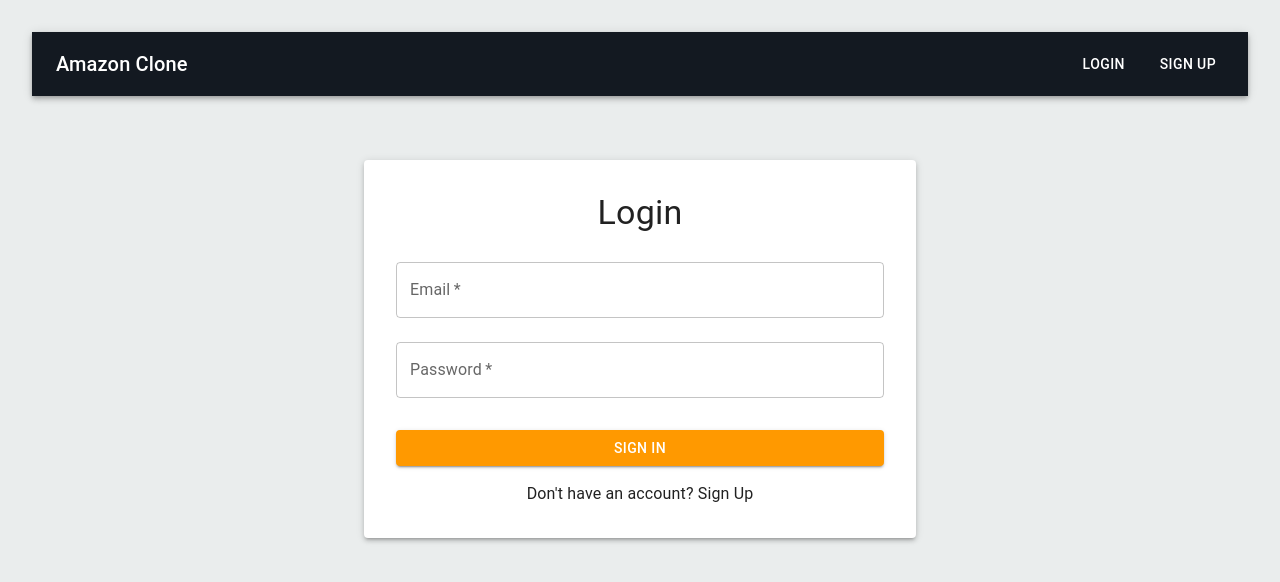
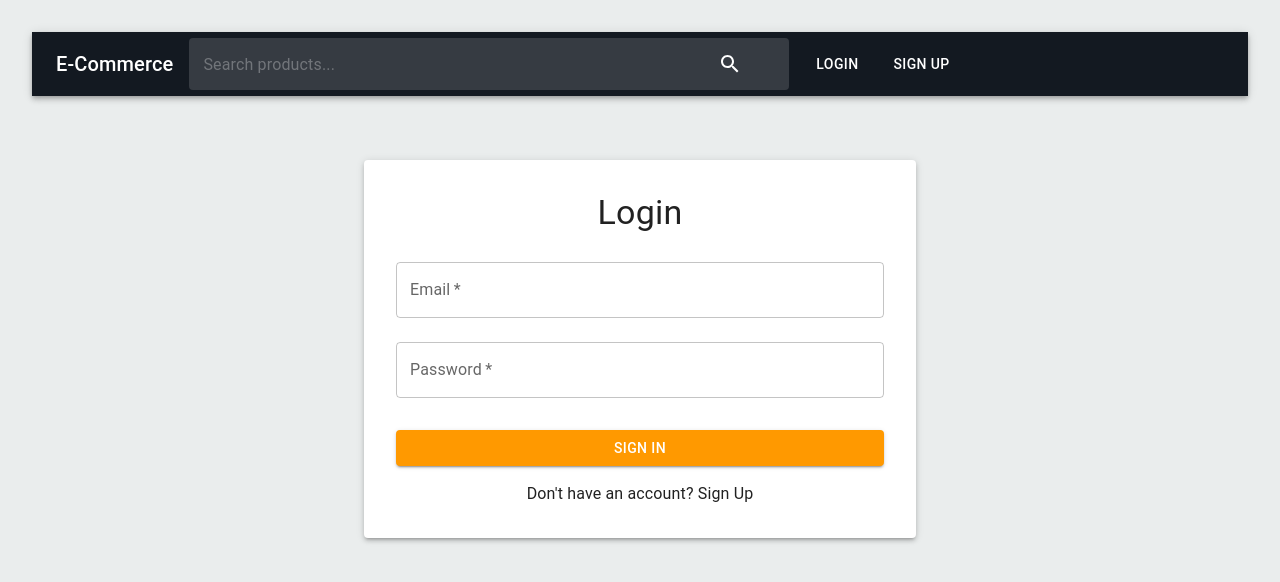
Before and after one commit to RobertJanksGit/e-commerce, a React (Vite) app: page /login in a window 1280 px wide. Shown: the top 582 px of the page. Built offline with nearby package versions, Linux system fonts and the light colour scheme; no server answers.

Commit message:
Add search functionality with autocomplete suggestions

```diff
--- a/src/components/Navbar.tsx
+++ b/src/components/Navbar.tsx
@@ -1,7 +1,10 @@
-import { Link } from "react-router-dom";
+import { useState, useEffect } from "react";
+import { Link, useNavigate } from "react-router-dom";
 import { useAuth } from "../context/AuthContext";
 import { useCart } from "../context/CartContext";
+import { getSearchSuggestions, Product } from "../services/api";
 import ShoppingCartIcon from "@mui/icons-material/ShoppingCart";
+import SearchIcon from "@mui/icons-material/Search";
 import {
   AppBar,
   Toolbar,
@@ -11,11 +14,50 @@ import {
   IconButton,
   CircularProgress,
   Box,
+  alpha,
+  Autocomplete,
+  TextField,
+  Paper,
 } from "@mui/material";
 
 const Navbar = () => {
   const { user, logout, loading } = useAuth();
   const { getItemCount } = useCart();
+  const navigate = useNavigate();
+  const [searchQuery, setSearchQuery] = useState("");
+  const [suggestions, setSuggestions] = useState<Product[]>([]);
+  const [loadingSuggestions, setLoadingSuggestions] = useState(false);
+
+  useEffect(() => {
+    const getSuggestions = async () => {
+      if (!searchQuery.trim()) {
+        setSuggestions([]);
+        return;
+      }
+
+      setLoadingSuggestions(true);
+      try {
+        const results = await getSearchSuggestions(searchQuery);
+        setSuggestions(results);
+      } catch (error) {
+        console.error("Error fetching suggestions:", error);
+      } finally {
+        setLoadingSuggestions(false);
+      }
+    };
+
+    const timeoutId = setTimeout(getSuggestions, 300);
+    return () => clearTimeout(timeoutId);
+  }, [searchQuery]);
+
+  const handleSearch = (product?: Product | null) => {
+    if (product) {
+      setSearchQuery(product.title);
+      navigate(`/?q=${encodeURIComponent(product.title)}`);
+    } else if (searchQuery.trim()) {
+      navigate(`/?q=${encodeURIComponent(searchQuery.trim())}`);
+    }
+  };
 
   const handleLogout = async () => {
     try {
@@ -37,14 +79,108 @@ const Navbar = () => {
 
   return (
     <AppBar position="static">
-      <Toolbar sx={{ justifyContent: "space-between" }}>
+      <Toolbar sx={{ gap: 2 }}>
         <Link to="/" style={{ textDecoration: "none", color: "white" }}>
-          <Typography variant="h6" component="div">
-            Amazon Clone
+          <Typography variant="h6" component="div" sx={{ flexShrink: 0 }}>
+            E-Commerce
           </Typography>
         </Link>
 
-        <Box sx={{ display: "flex", alignItems: "center", gap: "1rem" }}>
+        <Box sx={{ flexGrow: 1, maxWidth: 600 }}>
+          <Autocomplete
+            freeSolo
+            options={suggestions}
+            getOptionLabel={(option) =>
+              typeof option === "string" ? option : option.title
+            }
+            loading={loadingSuggestions}
+            filterOptions={(x) => x}
+            value={searchQuery}
+            onChange={(_, value) => handleSearch(value as Product)}
+            onInputChange={(_, value) => setSearchQuery(value)}
+            renderInput={(params) => (
+              <TextField
+                {...params}
+                variant="outlined"
+                size="small"
+                placeholder="Search products..."
+                sx={{
+                  bgcolor: alpha("#fff", 0.15),
+                  borderRadius: 1,
+                  "& .MuiOutlinedInput-root": {
+                    color: "white",
+                    "& fieldset": { border: "none" },
+                    "&:hover fieldset": { border: "none" },
+                    "&.Mui-focused fieldset": { border: "none" },
+                  },
+                  "& .MuiInputBase-input::placeholder": {
+                    color: "rgba(255, 255, 255, 0.7)",
+                  },
+                }}
+                InputProps={{
+                  ...params.InputProps,
+                  endAdornment: (
+                    <>
+                      {loadingSuggestions ? (
+                        <CircularProgress color="inherit" size={20} />
+                      ) : (
+                        <IconButton
+                          onClick={() => handleSearch()}
+                          sx={{ color: "inherit" }}
+                        >
+                          <SearchIcon />
+                        </IconButton>
+                      )}
+                      {params.InputProps.endAdornment}
+                    </>
+                  ),
+                }}
+              />
+            )}
+            renderOption={(props, option) => (
+              <Paper
+                component="li"
+                {...props}
+                sx={{
+                  display: "flex",
+                  alignItems: "center",
+                  gap: 2,
+                  p: 1,
+                }}
+              >
+                <img
+                  src={option.image}
+                  alt={option.title}
+                  style={{
+                    width: 40,
+                    height: 40,
+                    objectFit: "contain",
+                  }}
+                />
+                <Box>
+                  <Typography variant="body1" noWrap>
+                    {option.title}
+                  </Typography>
+                  <Typography
+                    variant="body2"
+                    color="text.secondary"
+                    sx={{
+                      overflow: "hidden",
+                      textOverflow: "ellipsis",
+                      display: "-webkit-box",
+                      WebkitLineClamp: 1,
+                      WebkitBoxOrient: "vertical",
+                    }}
+                  >
+                    {option.category} - ${option.price}
+                  </Typography>
+                </Box>
+              </Paper>
+            )}
+          />
+        </Box>
+
+        <Box sx={{ display: "flex", alignItems: "center", gap: 2 }}>
           {user ? (
             <>
               <Typography variant="body1">
--- a/src/pages/Home.tsx
+++ b/src/pages/Home.tsx
@@ -1,7 +1,7 @@
 import { useState, useEffect } from "react";
-import { Link } from "react-router-dom";
+import { useLocation } from "react-router-dom";
 import { useCart } from "../context/CartContext";
-import { fetchProducts, Product } from "../services/api";
+import { fetchProducts, searchProducts, Product } from "../services/api";
 import {
   Container,
   Grid,
@@ -21,11 +21,18 @@ const Home = () => {
   const [loading, setLoading] = useState(true);
   const [error, setError] = useState<string | null>(null);
   const { addToCart } = useCart();
+  const location = useLocation();
 
   useEffect(() => {
+    const searchParams = new URLSearchParams(location.search);
+    const query = searchParams.get("q");
+
     const loadProducts = async () => {
       try {
-        const data = await fetchProducts();
+        setLoading(true);
+        const data = query
+          ? await searchProducts(query)
+          : await fetchProducts();
         setProducts(data);
         setError(null);
       } catch (error) {
@@ -37,7 +44,7 @@ const Home = () => {
     };
 
     loadProducts();
-  }, []);
+  }, [location.search]);
 
   if (loading) {
     return (
@@ -62,8 +69,21 @@ const Home = () => {
     );
   }
 
+  if (products.length === 0) {
+    return (
+      <Container sx={{ mt: 4 }}>
+        <Alert severity="info">No products found matching your search.</Alert>
+      </Container>
+    );
+  }
+
   return (
     <Container sx={{ py: 4 }}>
+      {location.search && (
+        <Typography variant="h6" gutterBottom>
+          Search Results for: {new URLSearchParams(location.search).get("q")}
+        </Typography>
+      )}
       <Grid container spacing={4}>
         {products.map((product) => (
           <Grid item key={product.id} xs={12} sm={6} md={4} lg={3}>
@@ -81,7 +101,7 @@ const Home = () => {
               <CardMedia
                 component="img"
                 sx={{
-                  pt: "56.25%", // 16:9 aspect ratio
+                  pt: "56.25%",
                   objectFit: "contain",
                   bgcolor: "white",
                 }}
--- a/src/services/api.ts
+++ b/src/services/api.ts
@@ -66,3 +66,44 @@ export const fetchCategories = async (): Promise<string[]> => {
     throw error;
   }
 };
+
+export const searchProducts = async (query: string): Promise<Product[]> => {
+  try {
+    const products = await fetchProducts();
+    const searchTerm = query.toLowerCase().trim();
+
+    return products.filter(
+      (product) =>
+        product.title.toLowerCase().includes(searchTerm) ||
+        product.description.toLowerCase().includes(searchTerm) ||
+        product.category.toLowerCase().includes(searchTerm)
+    );
+  } catch (error) {
+    console.error("Error searching products:", error);
+    throw error;
+  }
+};
+
+export const getSearchSuggestions = async (
+  query: string
+): Promise<Product[]> => {
+  try {
+    const products = await fetchProducts();
+    const searchTerm = query.toLowerCase().trim();
+
+    if (!searchTerm) return [];
+
+    // Get matches from title, category, and description
+    return products
+      .filter(
+        (product) =>
+          product.title.toLowerCase().includes(searchTerm) ||
+          product.category.toLowerCase().includes(searchTerm) ||
+          product.description.toLowerCase().includes(searchTerm)
+      )
+      .slice(0, 5); // Limit to 5 suggestions
+  } catch (error) {
+    console.error("Error getting search suggestions:", error);
+    return [];
+  }
+};
```
